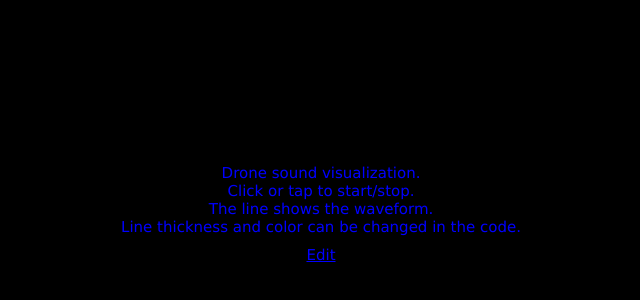
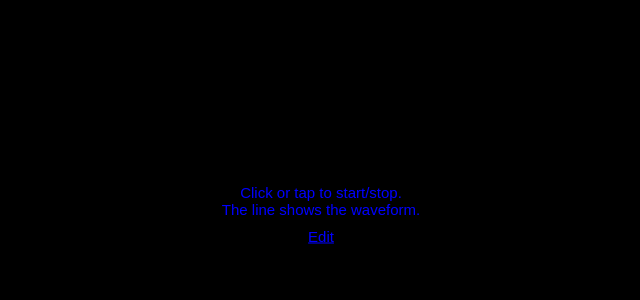
Before and after one commit to indexmod/sound, a plain HTML site: page index.html in a window 1280 px wide. Shown: the part 186-486 px from the top of the page, without its empty margins (319-959 px from the left). Drawn offline with Linux system fonts and the light colour scheme.

Commit message:
Update index.html

```diff
--- a/index.html
+++ b/index.html
@@ -2,7 +2,7 @@
 <html lang="en">
 <head>
   <meta charset="UTF-8" />
-  <title>Deep Drone Visual</title>
+  <title>L I N E</title>
   <style>
     html, body {
       margin: 0;
@@ -11,12 +11,12 @@
       background: black;
       width: 100%;
       height: 100%;
-      font-family: Verdana, sans-serif;
+      font-family: Arial, sans-serif;
     }
     canvas {
       display: block;
       width: 100vw;
-      height: 100vh;
+      height: 80vh;
     }
     #infoBox {
       position: absolute;
@@ -26,7 +26,7 @@
       background-color: transparent;
       color: blue;
       font-size: 15px;
-      font-family: Verdana, sans-serif;
+      font-family: Arial, sans-serif;
       text-align: center;
       max-width: 90%;
       z-index: 10;
@@ -45,10 +45,8 @@
 <body>
   <canvas id="oscilloscope"></canvas>
   <div id="infoBox">
-    Drone sound visualization.<br>
     Click or tap to start/stop.<br>
     The line shows the waveform.<br>
-    Line thickness and color can be changed in the code.<br>
     <a href="https://github.com/indexmod/sound/edit/main/index.html" target="_blank">Edit</a>
   </div>
 
```
